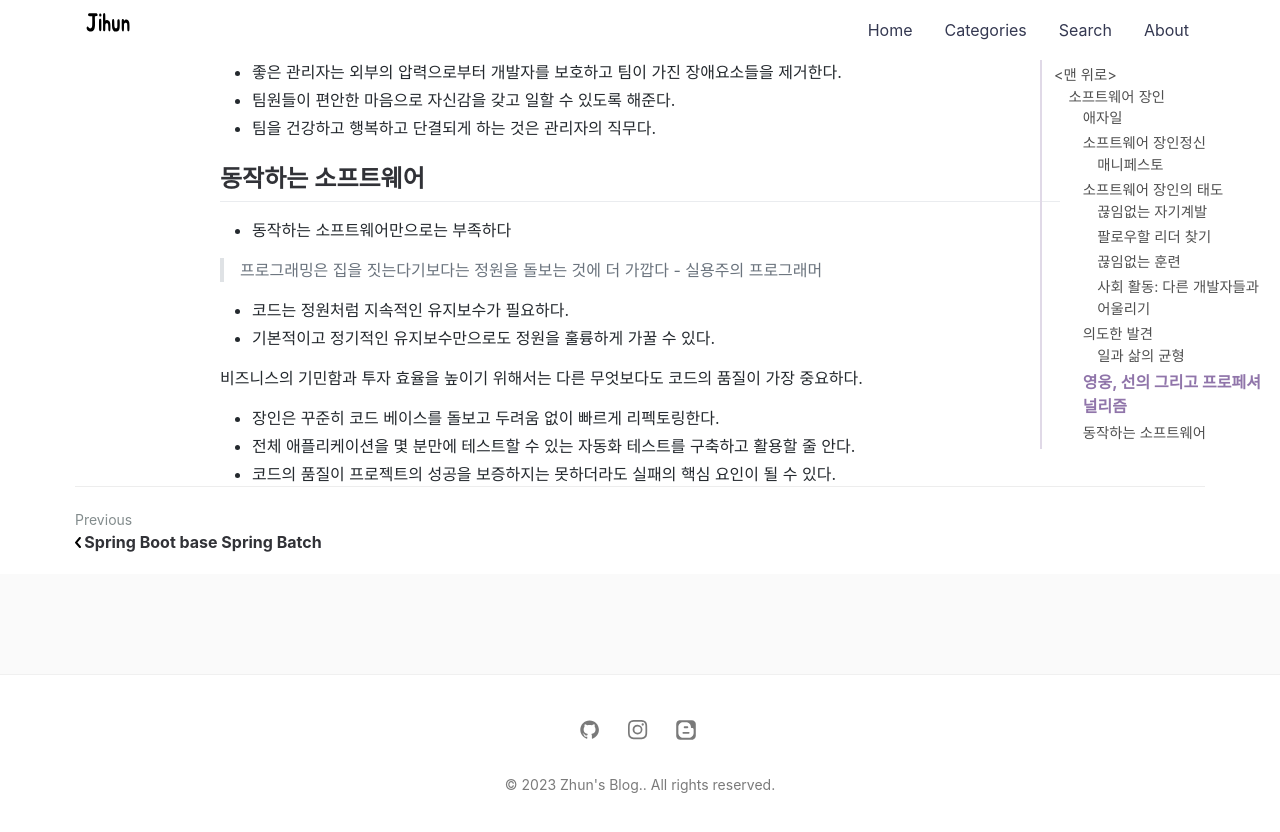
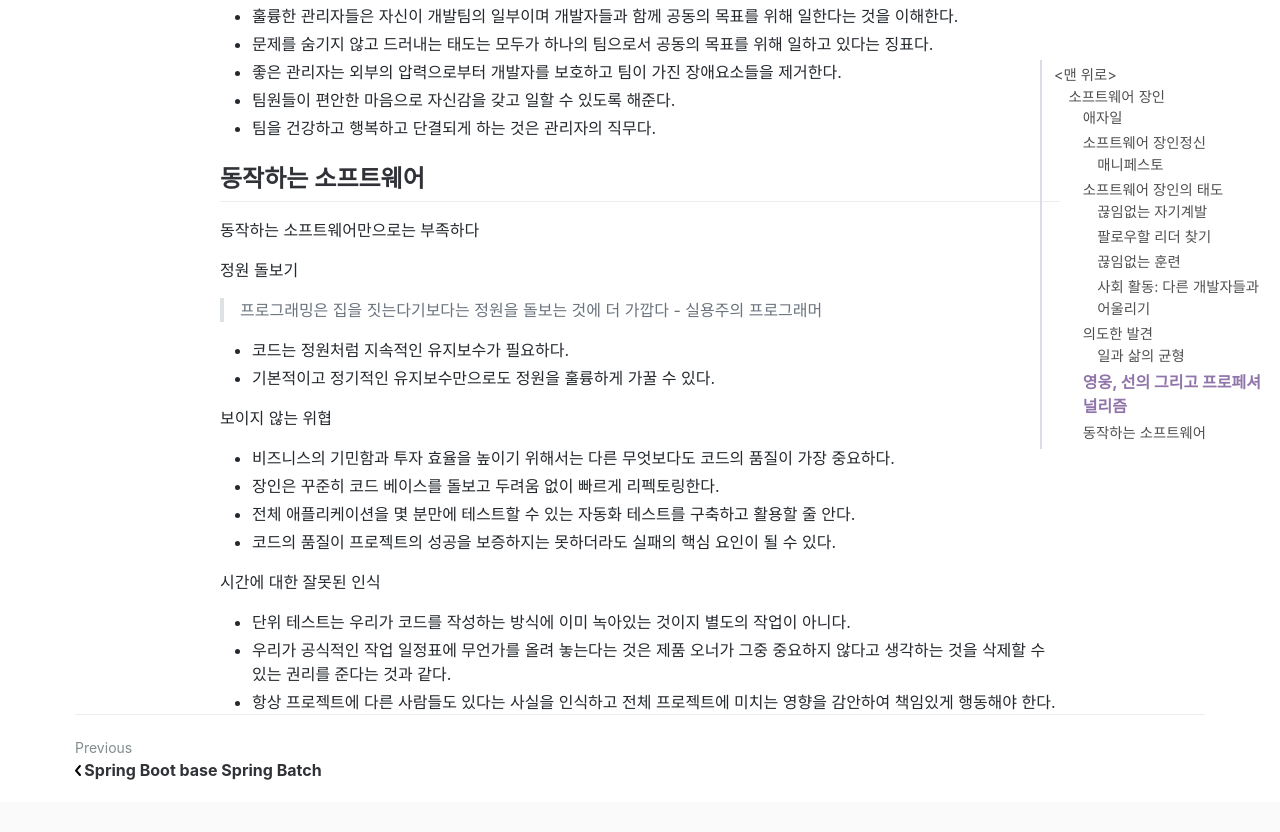
Before and after one commit to jihunparkme/jihunparkme.github.io, a Jekyll site: the page built from _posts/2023-02-01-a-software-master.md, in a window 1280 px wide and 900 px high, scrolled down 5940 px. Shown: the top 832 px of the window. Built offline with Jekyll 4.4.1, drawn with Linux system fonts in a browser that asks for light colours; nearby versions of some CDN libraries; comment, search, counter and statistics services are not loaded.

Commit message:
[software master] 시간에 대한 잘못된 인식

```diff
--- a/_posts/2023-02-01-a-software-master.md
+++ b/_posts/2023-02-01-a-software-master.md
@@ -232,15 +232,24 @@
 
 ## 동작하는 소프트웨어
 
-- 동작하는 소프트웨어만으로는 부족하다
+동작하는 소프트웨어만으로는 부족하다
+
+정원 돌보기
 
 > 프로그래밍은 집을 짓는다기보다는 정원을 돌보는 것에 더 가깝다 - 실용주의 프로그래머
 
 - 코드는 정원처럼 지속적인 유지보수가 필요하다.
 - 기본적이고 정기적인 유지보수만으로도 정원을 훌륭하게 가꿀 수 있다.
 
-비즈니스의 기민함과 투자 효율을 높이기 위해서는 다른 무엇보다도 코드의 품질이 가장 중요하다.
+보이지 않는 위협
 
+- 비즈니스의 기민함과 투자 효율을 높이기 위해서는 다른 무엇보다도 코드의 품질이 가장 중요하다.
 - 장인은 꾸준히 코드 베이스를 돌보고 두려움 없이 빠르게 리펙토링한다.
 - 전체 애플리케이션을 몇 분만에 테스트할 수 있는 자동화 테스트를 구축하고 활용할 줄 안다.
 - 코드의 품질이 프로젝트의 성공을 보증하지는 못하더라도 실패의 핵심 요인이 될 수 있다.
+
+시간에 대한 잘못된 인식
+
+- 단위 테스트는 우리가 코드를 작성하는 방식에 이미 녹아있는 것이지 별도의 작업이 아니다.
+- 우리가 공식적인 작업 일정표에 무언가를 올려 놓는다는 것은 제품 오너가 그중 중요하지 않다고 생각하는 것을 삭제할 수 있는 권리를 준다는 것과 같다.
+- 항상 프로젝트에 다른 사람들도 있다는 사실을 인식하고 전체 프로젝트에 미치는 영향을 감안하여 책임있게 행동해야 한다.
```
